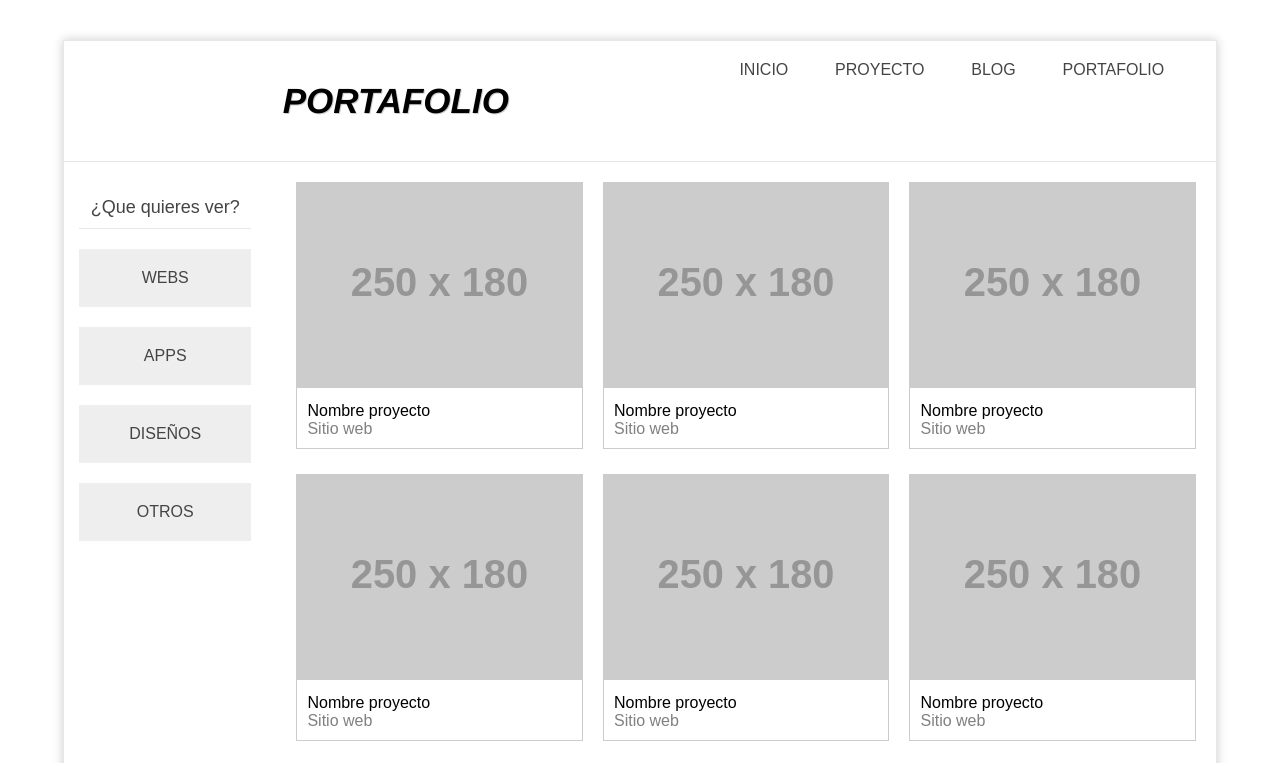
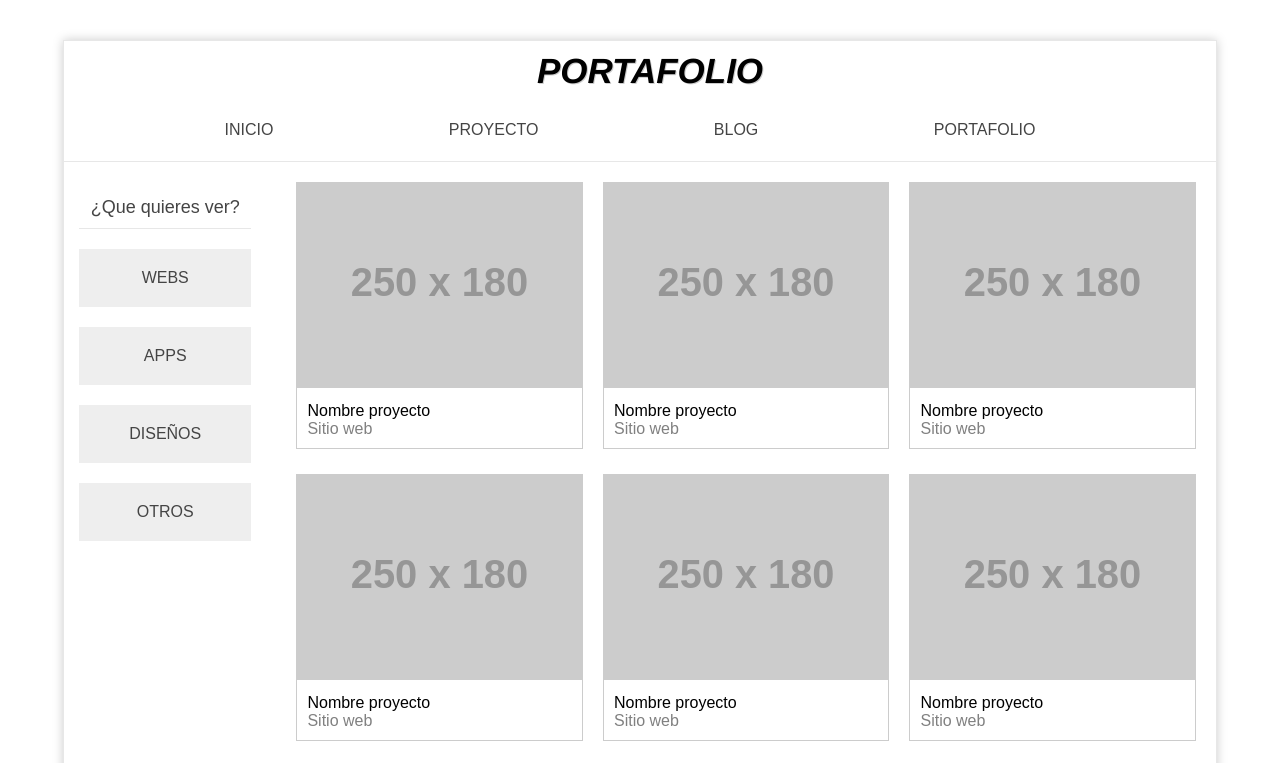
Before and after one commit to rzunigaweb/mi-web, a plain HTML site: page index.html in a window 1280 px wide. Shown: the top 763 px of the page. Drawn offline with Linux system fonts and the light colour scheme; placeholder pictures from the web are drawn by us.

Commit message:
corrigiendo responsive logo2

```diff
--- a/css/styles.css
+++ b/css/styles.css
@@ -215,10 +215,14 @@
         align-items: flex-start;
         justify-content: space-evenly;
     }
+    .logo{
+        flex-basis: 100%;
+    }
 
 }
 
 @media(max-width:724px){
+
 
     #content{
         display: flex;
```
